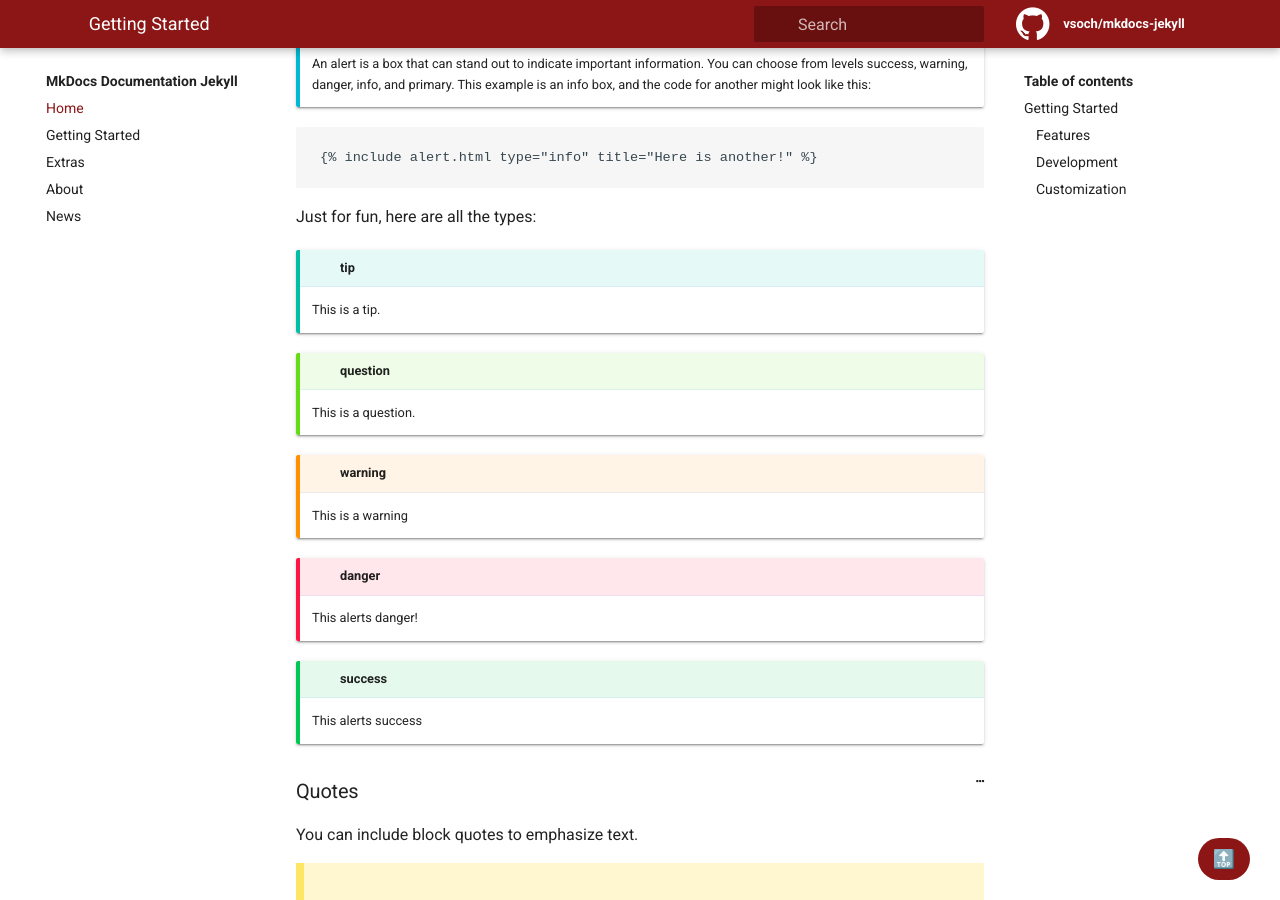
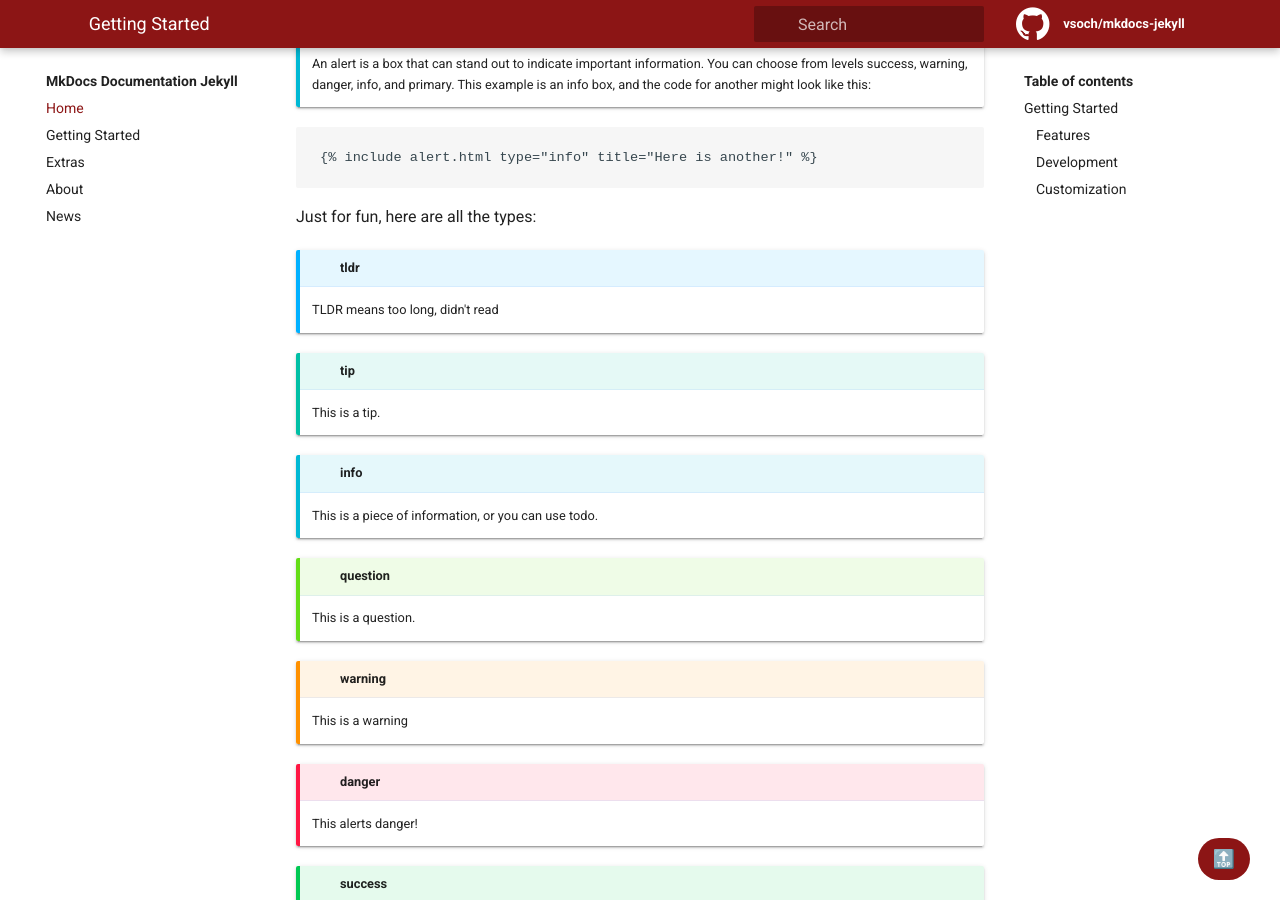
Before and after one commit to vsoch/mkdocs-jekyll, a Jekyll site: the page built from _docs/getting-started.md, in a window 1280 px wide and 900 px high, scrolled down 4340 px. Built offline with Jekyll 4.4.1, drawn with Linux system fonts in a browser that asks for light colours.

Commit message:
adding other types
Signed-off-by: Vanessa Sochat <vsochat@stanford.edu>

```diff
--- a/_docs/getting-started.md
+++ b/_docs/getting-started.md
@@ -222,7 +222,9 @@ and primary.
 
 Just for fun, here are all the types:
 
+{% include alert.html type="tldr" content="TLDR means too long, didn't read" %}
 {% include alert.html type="tip" content="This is a tip." %}
+{% include alert.html type="info" content="This is a piece of information, or you can use todo." %}
 {% include alert.html type="question" content="This is a question." %}
 {% include alert.html type="warning" content="This is a warning" %}
 {% include alert.html type="danger" content="This alerts danger!" %}
```
Also changed, not shown: CHANGELOG.md.
